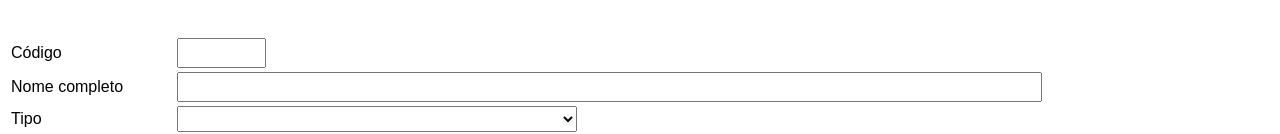
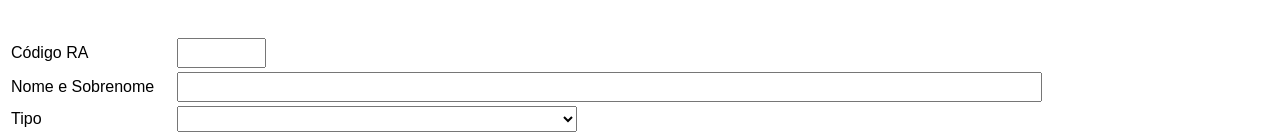
Before and after one commit to felipeoliveira-wj/alura-git, a plain HTML site: page index.html in a window 1280 px wide. Shown: the part 226-360 px from the top of the page. Drawn offline with Linux system fonts and the light colour scheme.

Commit message:
Nome completo trocado por Nome e Sobrenome, e código trocado por Código RA

```diff
--- a/index.html
+++ b/index.html
@@ -36,12 +36,12 @@
 
 			<table width="100%">
 				<tr>
-				    <td width="13%"><font size="3" face="arial">Código</font></td>
+				    <td width="13%"><font size="3" face="arial">Código RA</font></td>
 				    <td> <input style="height:30" type="text" name="codigo" size="8"> </td>
                 </tr>
 
 				<tr>
-			        <td width="13%"><font size="3" face="arial">Nome completo</font></td>
+			        <td width="13%"><font size="3" face="arial">Nome e Sobrenome</font></td>
                     <td><input style="height:30" type="text" name="nome" size="105"> </td>
                 </tr>
 
```
